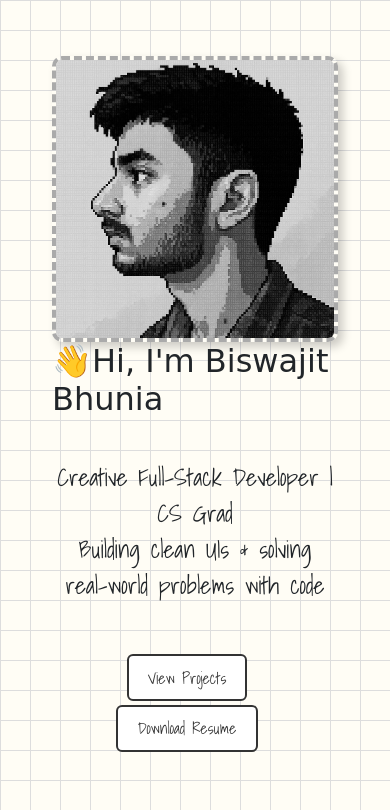
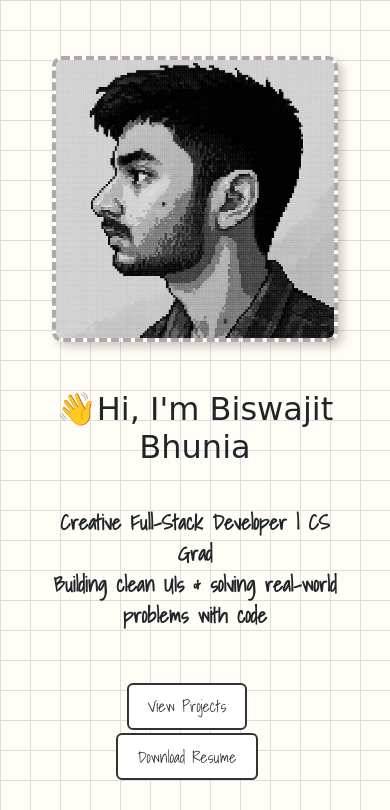
Before and after one commit to biswajit-bhunia/Portfolio, a plain HTML site: page index.html in a window 390 px wide. Shown: the part 120-930 px from the top of the page. Drawn offline with nearby package versions, Linux system fonts and the light colour scheme; a web font is replaced by a local one.

Commit message:
fixed the cards and hero

```diff
--- a/index.html
+++ b/index.html
@@ -175,7 +175,7 @@
       <h1 class="mb-4 text-center">Projects</h1>
       <div class="row g-4">
         <!-- Project 1 -->
-        <div class="col-md-4">
+        <div class="col-md-4 mb-4 mb-md-0">
           <div class="card h-100">
             <img
               src="images/cine-cli.png"
@@ -206,7 +206,7 @@
         </div>
 
         <!-- Project 2 -->
-        <div class="col-md-4">
+        <div class="col-md-4 mb-4 mb-md-0">
           <div class="card h-100">
             <img src="images/cms.svg" class="card-img-top" alt="Project 2" />
             <div class="card-body d-flex flex-column">
--- a/script.js
+++ b/script.js
@@ -1,12 +1,10 @@
 import { annotate } from "https://unpkg.com/rough-notation?module";
 
-// Select elements
 const nameEl = document.querySelector("#name");
 const timeLine = document.querySelector("#time-line");
 const stack = document.querySelector("#full-stack");
 const creative = document.querySelector("#creative");
 
-// Create annotations
 const annotation = annotate(nameEl, {
   type: "box",
   color: "blue",
@@ -32,10 +30,8 @@ const line = annotate(timeLine, {
   animationDuration: 800,
 });
 
-// Show only name annotation immediately
 annotation.show();
 
-// Show others when in view
 const observer = new IntersectionObserver((entries, obs) => {
   entries.forEach((entry) => {
     if (entry.isIntersecting) {
@@ -51,7 +47,6 @@ observer.observe(stack);
 observer.observe(creative);
 observer.observe(timeLine);
 
-// 🔁 Refresh all annotations on layout changes
 function refreshAllAnnotations() {
   annotation.hide(); annotation.show();
   st.hide(); st.show();
@@ -61,7 +56,6 @@ function refreshAllAnnotations() {
 
 window.addEventListener("resize", refreshAllAnnotations);
 
-// Optional: refresh after Bootstrap navbar toggle
 const navbarCollapse = document.getElementById("navbarColor03");
 if (navbarCollapse) {
   navbarCollapse.addEventListener("transitionend", refreshAllAnnotations);
--- a/style.css
+++ b/style.css
@@ -109,6 +109,12 @@ nav {
   border: 4px dashed #aaa;
   border-radius: 16px;
 }
+.hero-text h2{
+  font-size: 3rem;
+}
+.hero-text p{
+  font-weight: 600;
+}
 
 @media (max-width: 768px) {
   .hero {
@@ -119,6 +125,14 @@ nav {
 
   .hero-img {
     margin: 1.5rem 0 0;
+    margin-bottom: 3rem;
+  }
+  .hero-text h2{
+    text-align: center;
+    font-size: 2rem;
+  }
+  .hero-text p{
+    font-size: 1.3rem;
   }
 }
 
```
